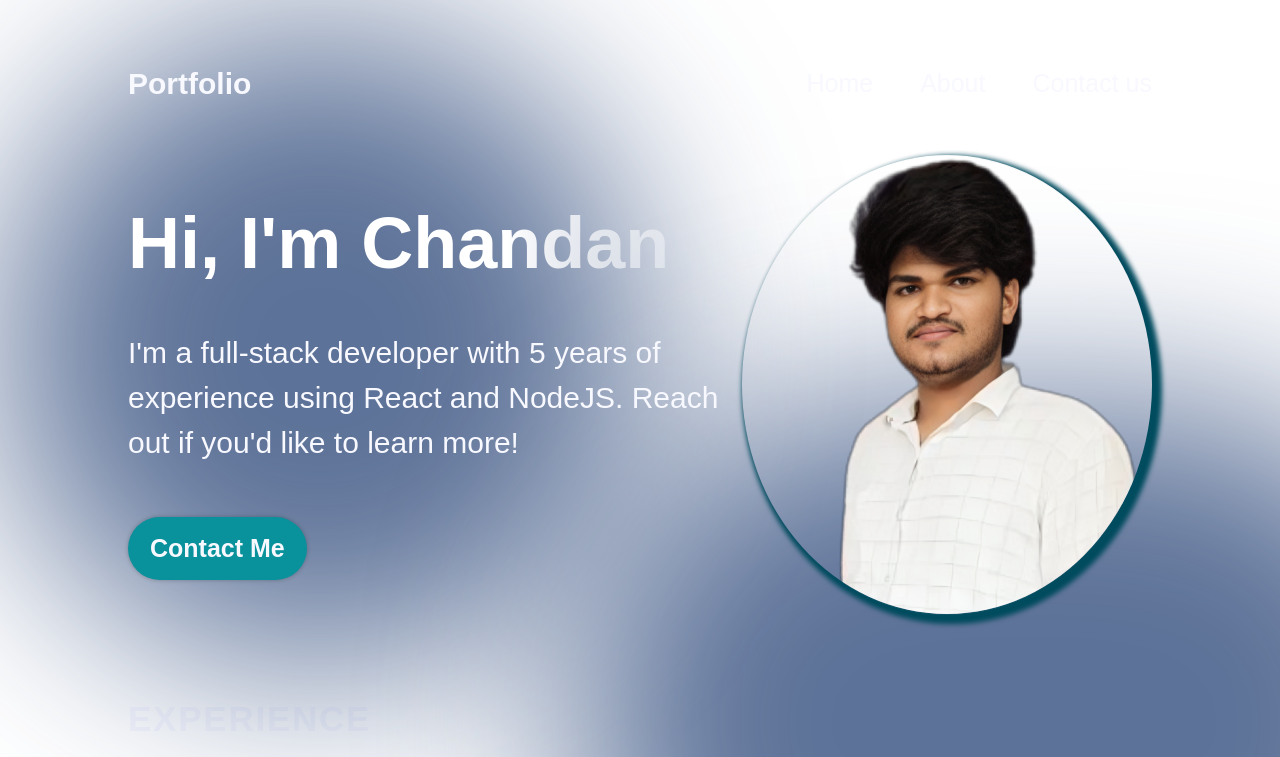
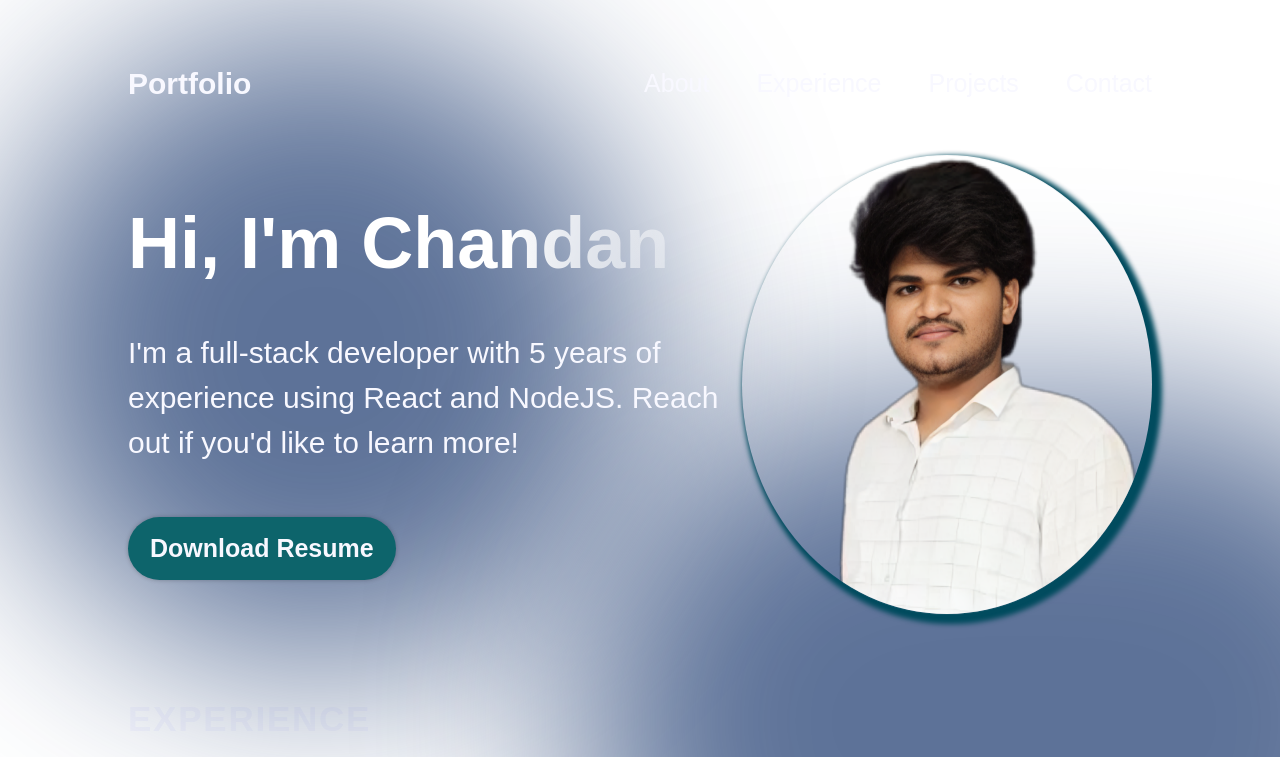
Before and after one commit to Tribhuvan-Web/chandan-kumar-portfolio, a React (Vite) app: page / in a window 1280 px wide. Shown: the top 757 px of the page. Built offline with nearby package versions, Linux system fonts and the light colour scheme.

Commit message:
Contact form updated

```diff
--- a/src/App.jsx
+++ b/src/App.jsx
@@ -1,10 +1,10 @@
 import React from "react";
 import styles from "./App.Module.css";
-import Navbar from "./components/Navbar/Navbar";
 import { Hero } from "./components/Hero/Hero";
 import { Experience } from "./components/Experience/Experience";
 import ContactForm from "./components/Contact/ContactForm";
 import { About } from "./components/About/About";
+import { Navbar } from "./components/Navbar/Navbar";
 
 const App = () => {
   return (
--- a/src/components/Hero/Hero.jsx
+++ b/src/components/Hero/Hero.jsx
@@ -1,5 +1,4 @@
 import React from "react";
-
 import styles from "./Hero.module.css";
 import { getImageUrl } from "../../utils";
 
@@ -13,15 +12,16 @@ export const Hero = () => {
           NodeJS. Reach out if you'd like to learn more!
         </p>
         <a
-          href="mailto:chandankumar16052005@gmail.com "
+          href="/assets/skills/Resume.pdf"
+          download
           className={styles.contactBtn}
         >
-          Contact Me
+          Download Resume
         </a>
       </div>
       <img
         src={getImageUrl("hero/heroImage.png")}
-        alt="Hero image of me"
+        alt="Chandan kumar"
         className={styles.heroImg}
       />
       <div className={styles.topBlur} />
--- a/src/components/Navbar/Navbar.jsx
+++ b/src/components/Navbar/Navbar.jsx
@@ -1,34 +1,46 @@
-import React from "react";
+import React, { useState } from "react";
+import styles from "./Navbar.module.css";
+import { GiHamburgerMenu } from "react-icons/gi";
+import { IoMdClose } from "react-icons/io";
 
-import styles from "./Navbar.module.css";
-import { getImageUrl } from "../../utils";
+export const Navbar = () => {
+  const [menuOpen, setMenuOpen] = useState(false);
 
-const Navbar = () => {
   return (
     <nav className={styles.navbar}>
-      <a href="/" className={styles.title}>
+      <a className={styles.title} href="/">
         Portfolio
       </a>
       <div className={styles.menu}>
-        <img
-          src={getImageUrl("nav/menuIcon.png")}
-          alt=""
+        <button
           className={styles.menuBtn}
-        />
-        <ul className={styles.menuItems}>
-          <li>
-            <a href="#about">Home</a>
-          </li>
+          onClick={() => setMenuOpen(!menuOpen)}
+          aria-label="Menu Button"
+        >
+          {menuOpen ? (
+            <IoMdClose className={styles.icon} />
+          ) : (
+            <GiHamburgerMenu className={styles.icon} />
+          )}
+        </button>
+        <ul
+          className={`${styles.menuItems} ${menuOpen ? styles.menuOpen : ""}`}
+          onClick={() => setMenuOpen(false)}
+        >
           <li>
             <a href="#about">About</a>
           </li>
           <li>
-            <a href="#about">Contact us</a>
+            <a href="#experience">Experience</a>
+          </li>
+          <li>
+            <a href="#projects">Projects</a>
+          </li>
+          <li>
+            <a href="#contactform">Contact</a>
           </li>
         </ul>
       </div>
     </nav>
   );
 };
-
-export default Navbar;
--- a/src/components/Navbar/Navbar.module.css
+++ b/src/components/Navbar/Navbar.module.css
@@ -17,6 +17,10 @@
     color: var(--color-text);
 }
 
+.icon {
+    color: white;
+    font-size: xx-large;
+}
 
 .menuBtn {
     display: none;
--- a/src/vars.css
+++ b/src/vars.css
@@ -2,7 +2,7 @@
 
 
     --color-text: #f8f8ff;
-    --color-primary: #09929b;
+    --color-primary: #0d646b;
     --color-secondary: hsl(173, 87%, 18%);
     --color-dark: #0b2447;
     --color-bg: teal;
```
Also changed, not shown: assets/Screenshot_2024-11-03_222634-removebg-preview.png (deleted), 1 other file (tests, documents, lock files or other folders).
